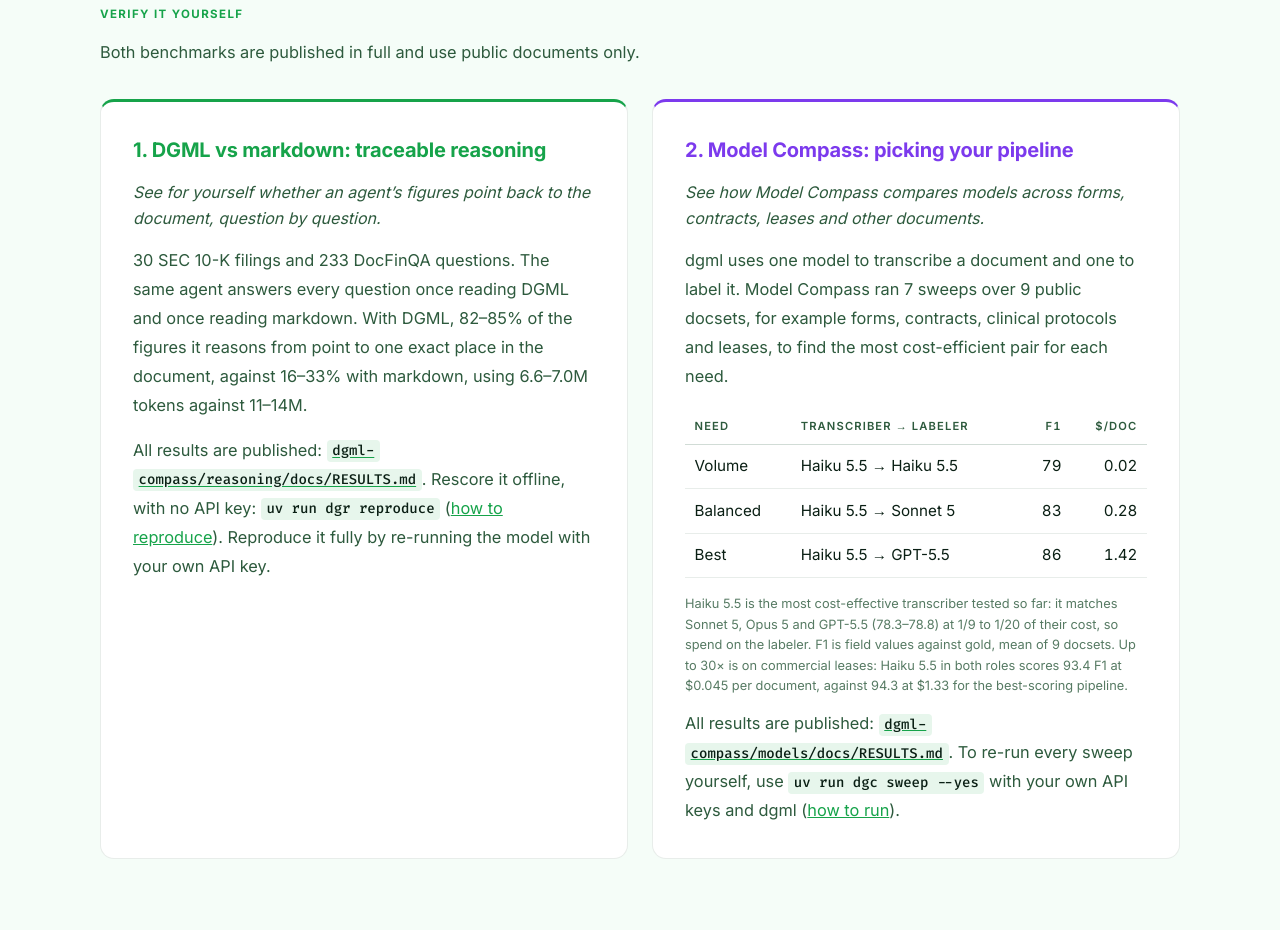
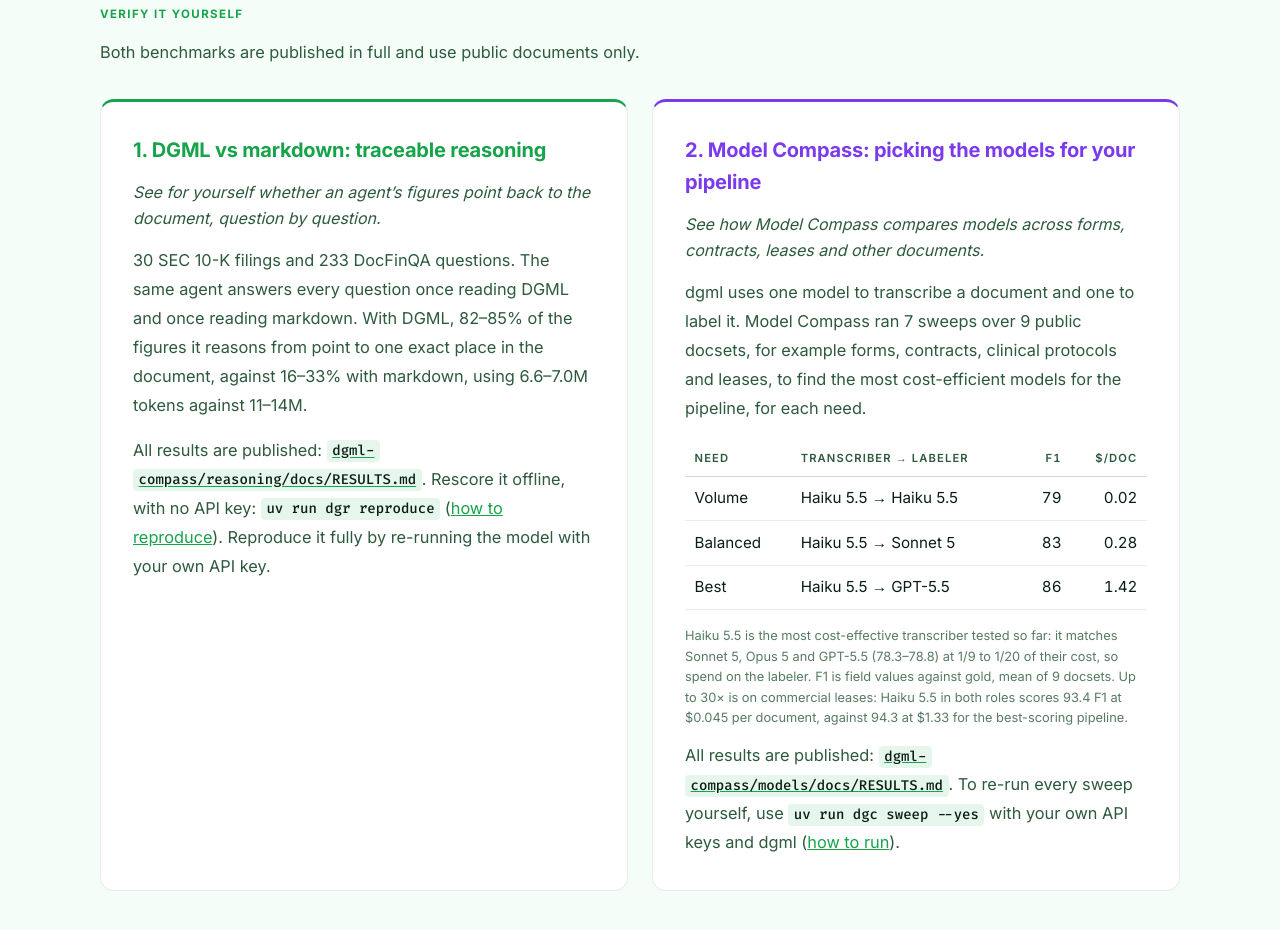
Before and after one commit to dgml-io/dgml.io, a plain HTML site: page compass.html in a window 1280 px wide. Shown: the part 2200-3130 px from the top of the page. Drawn offline with Linux system fonts and the light colour scheme.

Commit message:
Name the benchmark 'Model Compass: picking the models for your pipeline'
dgml has one pipeline; Model Compass picks the models that run its transcribe and label steps.

```diff
--- a/compass.html
+++ b/compass.html
@@ -431,9 +431,9 @@
         <p class="section-body">All results are published: <a href="https://github.com/dgml-io/dgml-compass/blob/main/reasoning/docs/RESULTS.md"><code>dgml-compass/reasoning/docs/RESULTS.md</code></a>. Rescore it offline, with no API key: <code>uv run dgr reproduce</code> (<a href="https://github.com/dgml-io/dgml-compass/blob/main/reasoning/README.md#reproduce">how to reproduce</a>). Reproduce it fully by re-running the model with your own API key.</p>
       </div>
       <div class="card purple">
-        <h3>2. Model Compass: picking your pipeline</h3>
+        <h3>2. Model Compass: picking the models for your pipeline</h3>
         <p class="verify-intro">See how Model Compass compares models across forms, contracts, leases and other documents.</p>
-        <p class="section-body">dgml uses one model to transcribe a document and one to label it. Model Compass ran 7 sweeps over 9 public docsets, for example forms, contracts, clinical protocols and leases, to find the most cost-efficient pair for each need.</p>
+        <p class="section-body">dgml uses one model to transcribe a document and one to label it. Model Compass ran 7 sweeps over 9 public docsets, for example forms, contracts, clinical protocols and leases, to find the most cost-efficient models for the pipeline, for each need.</p>
         <div class="table-wrap">
           <table>
             <thead><tr><th>Need</th><th>Transcriber → labeler</th><th class="n">F1</th><th class="n">$/doc</th></tr></thead>
```
